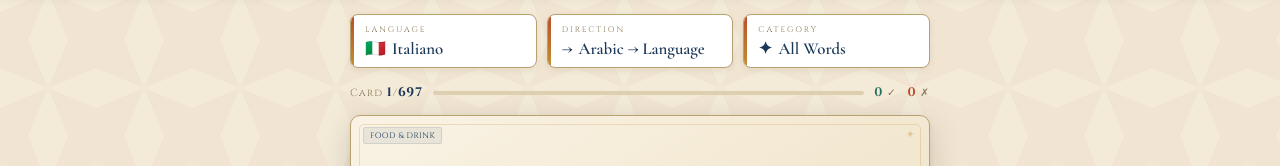
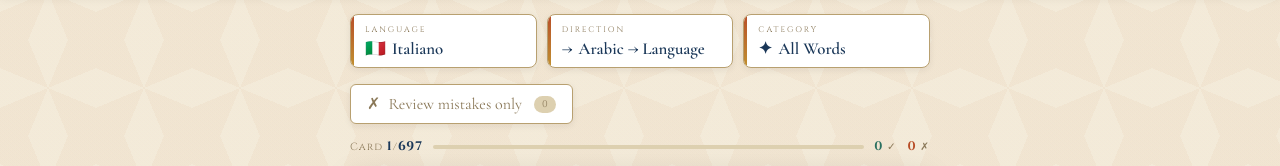
Before and after one commit to MiddleEastFront/ArabFlash, a plain HTML site: page index.html in a window 1280 px wide. Shown: the part 56-222 px from the top of the page. Drawn offline with nearby package versions, Linux system fonts and the light colour scheme.

Commit message:
Add files via upload

```diff
--- a/index.html
+++ b/index.html
@@ -407,6 +407,21 @@ body::after{content:'';position:fixed;top:0;left:0;right:0;height:4px;z-index:30
           </div>
         </div>
 
+        <!-- Wrong-only toggle -->
+        <div style="width:100%;max-width:580px;margin-bottom:14px;display:flex;gap:10px;align-items:center;">
+          <button id="wrongBtn" onclick="toggleWrongOnly()"
+            style="display:flex;align-items:center;gap:8px;padding:9px 16px;
+              border-radius:6px;border:1.5px solid var(--border2);background:white;
+              cursor:pointer;font-family:var(--bdy);font-size:1rem;color:var(--muted);
+              transition:all .2s;box-shadow:0 2px 7px rgba(26,18,8,.07);">
+            <span id="wrongBtnIcon">✗</span>
+            <span id="wrongBtnTxt">Review mistakes only</span>
+            <span id="wrongBtnCount" style="font-family:var(--ttl);font-size:.6rem;
+              letter-spacing:.5px;padding:2px 8px;background:var(--sand2);
+              color:var(--muted);border-radius:10px;margin-left:4px;"></span>
+          </button>
+        </div>
+
         <!-- Cylinder popup (shared, reused for all three selectors) -->
         <div class="cyl-overlay" id="cylOverlay" onclick="closeCyl(event)">
           <div class="cyl-popup" onclick="event.stopPropagation()">
@@ -537,7 +552,8 @@ const S={
   li:0, di:0, ci:0,
   deck:[], idx:0, flipped:false,
   hist:[], cst:{},
-  p:{},    // per-card results: {francoKey: 'ok'|'ng'}
+  p:{},
+  wrongOnly: false,
   panel:1,
   srchLang:'all',
 };
@@ -874,11 +890,53 @@ function scSel(w, delta) {
 
 /* ── DECK ── */
 function shuf(a){for(let i=a.length-1;i>0;i--){const j=Math.floor(Math.random()*(i+1));[a[i],a[j]]=[a[j],a[i]];}return a;}
+function toggleWrongOnly(){
+  S.wrongOnly = !S.wrongOnly;
+  updateWrongBtn();
+  buildDeck();
+  showCard();
+}
+
+function updateWrongBtn(){
+  const id = CATS[S.ci].id;
+  let pool = VOCAB.filter(c=>c.ar);
+  if(id!=='all') pool = pool.filter(c=>c.cats.includes(id));
+  const wrongCount = pool.filter(c=>S.p[c.f]==='ng').length;
+
+  const btn = document.getElementById('wrongBtn');
+  const icon = document.getElementById('wrongBtnIcon');
+  const txt = document.getElementById('wrongBtnTxt');
+  const cnt = document.getElementById('wrongBtnCount');
+
+  cnt.textContent = wrongCount;
+
+  if(S.wrongOnly){
+    btn.style.background = 'var(--terra)';
+    btn.style.borderColor = 'var(--terra)';
+    btn.style.color = 'white';
+    cnt.style.background = 'rgba(255,255,255,.2)';
+    cnt.style.color = 'white';
+    icon.textContent = '✗';
+    txt.textContent = 'Mistakes only — ON';
+  } else {
+    btn.style.background = 'white';
+    btn.style.borderColor = 'var(--border2)';
+    btn.style.color = wrongCount > 0 ? 'var(--terra)' : 'var(--muted)';
+    cnt.style.background = 'var(--sand2)';
+    cnt.style.color = 'var(--muted)';
+    icon.textContent = '✗';
+    txt.textContent = 'Review mistakes only';
+  }
+}
+
 function buildDeck(){
   const id=CATS[S.ci].id;
   let d=VOCAB.filter(c=>c.ar);
-  if(id!=='all')d=d.filter(c=>c.cats.includes(id));
-  S.deck=d;S.idx=0;S.hist=[];updSt();
+  if(id!=='all') d=d.filter(c=>c.cats.includes(id));
+  if(S.wrongOnly) d=d.filter(c=>S.p[c.f]==='ng');
+  S.deck=d;S.idx=0;S.hist=[];
+  updateWrongBtn();
+  updSt();
 }
 
 /* ── PERSISTENCE ── */
@@ -964,6 +1022,7 @@ function mark(ok){
 
   saveProgress();
   updSt();updRP();
+  updateWrongBtn();
   setTimeout(()=>next(),300);
 }
 
@@ -1209,6 +1268,7 @@ loadProgress();
 updateSelButtons();
 buildFilters();
 buildDeck();
+updateWrongBtn();
 showCard();
 updRP();
 </script>
```
